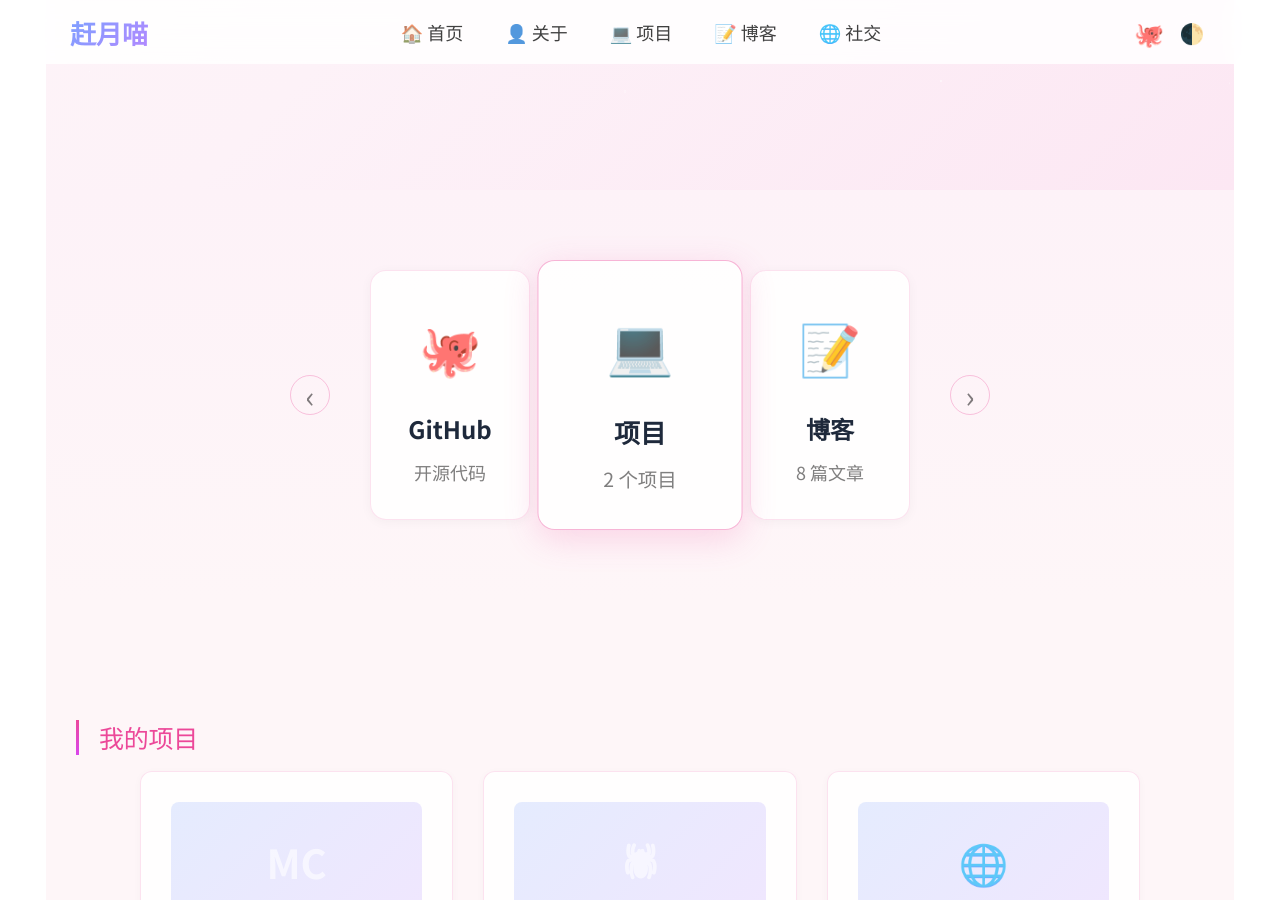
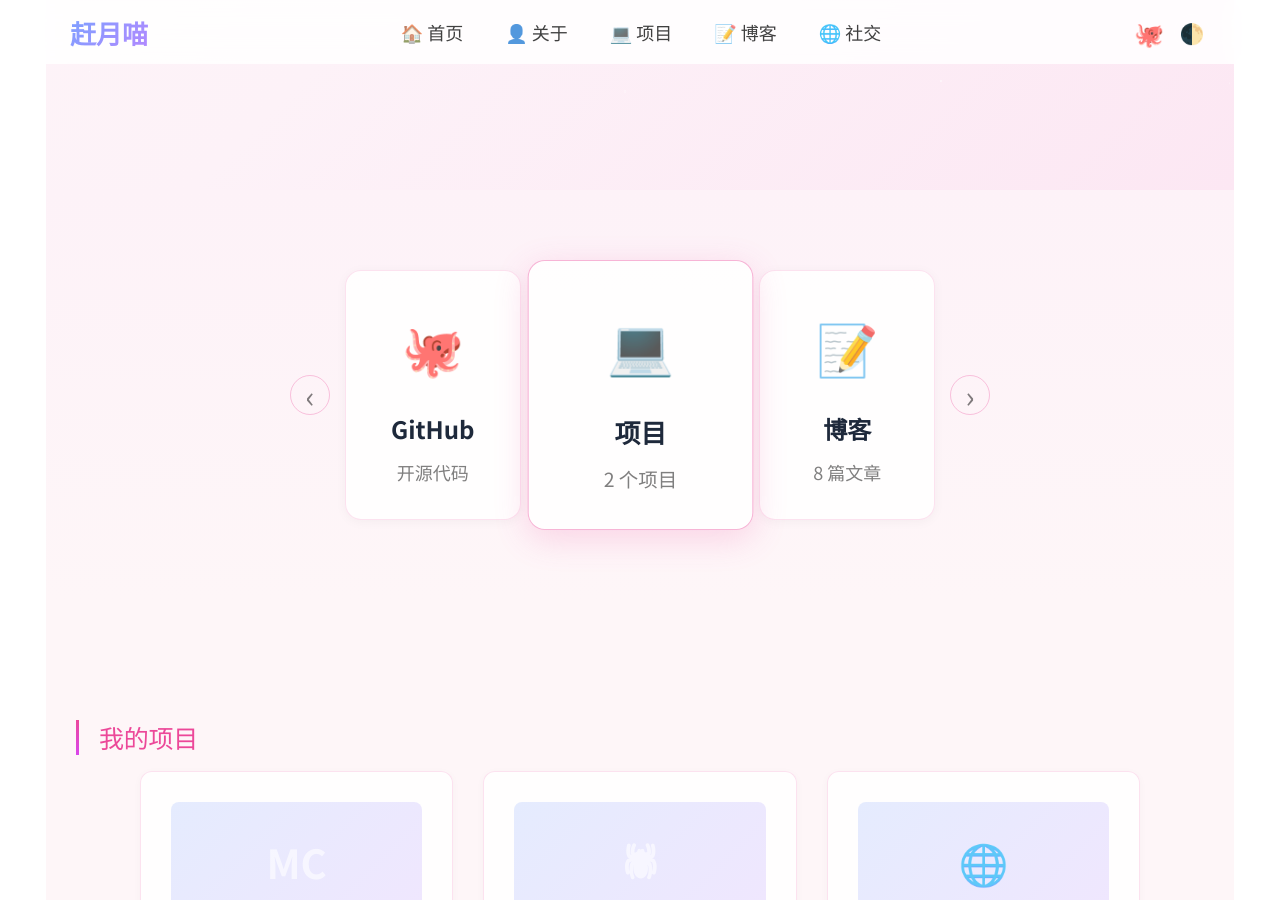
Before and after one commit to lxgy1024/personal-web, an MkDocs documentation site: the page built from docs/index.md, in a window 1280 px wide and 900 px high, scrolled down 760 px. Built offline with MkDocs 1.6.1 and Material for MkDocs 9.7.7, drawn with Linux system fonts in a browser that asks for light colours; comment, search, counter and statistics services are not loaded.

Commit message:
fix: widen carousel cards to fill container width with flex
Replaces fixed pixel widths with flex: 1 so three cards evenly fill
the carousel container instead of clustering in the center.

Co-Authored-By: Claude Opus 4.7 <noreply@anthropic.com>

```diff
--- a/docs/stylesheets/extra.css
+++ b/docs/stylesheets/extra.css
@@ -707,7 +707,7 @@ a.social-card {
   align-items: center;
   text-align: center;
   padding: 1.5rem 1rem;
-  width: 160px;
+  flex: 1;
   background: rgba(255, 255, 255, 0.05);
   border: 1px solid rgba(124, 161, 255, 0.2);
   border-radius: 16px;
@@ -722,7 +722,7 @@ a.social-card {
 }
 
 .carousel-card.active {
-  width: 190px;
+  flex: 1.25;
   transform: scale(1.08);
   border-color: rgba(124, 161, 255, 0.5);
   box-shadow: 0 8px 32px rgba(124, 161, 255, 0.25);
@@ -1184,10 +1184,9 @@ a.social-card {
     gap: 0.5rem;
   }
   .carousel-card {
-    width: 120px;
-    padding: 1.2rem 0.8rem;
+    padding: 1.2rem 0.5rem;
   }
   .carousel-card.active {
-    width: 150px;
+    flex: 1.25;
   }
 }
```
